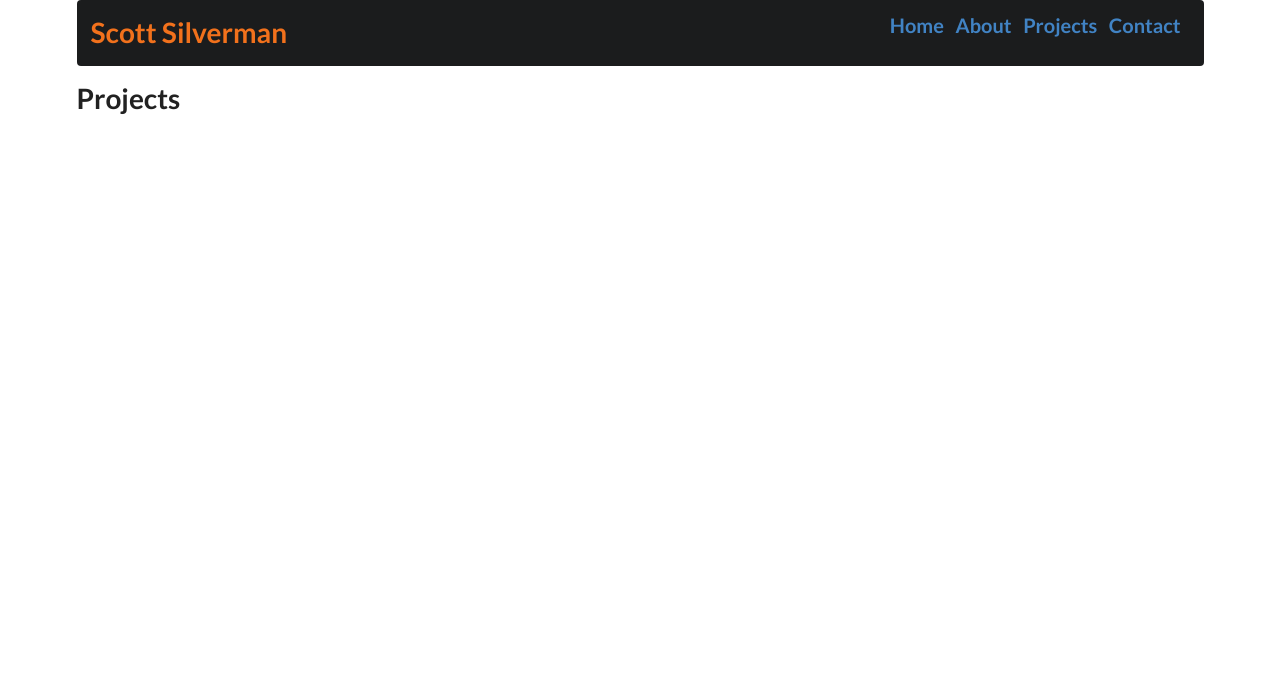
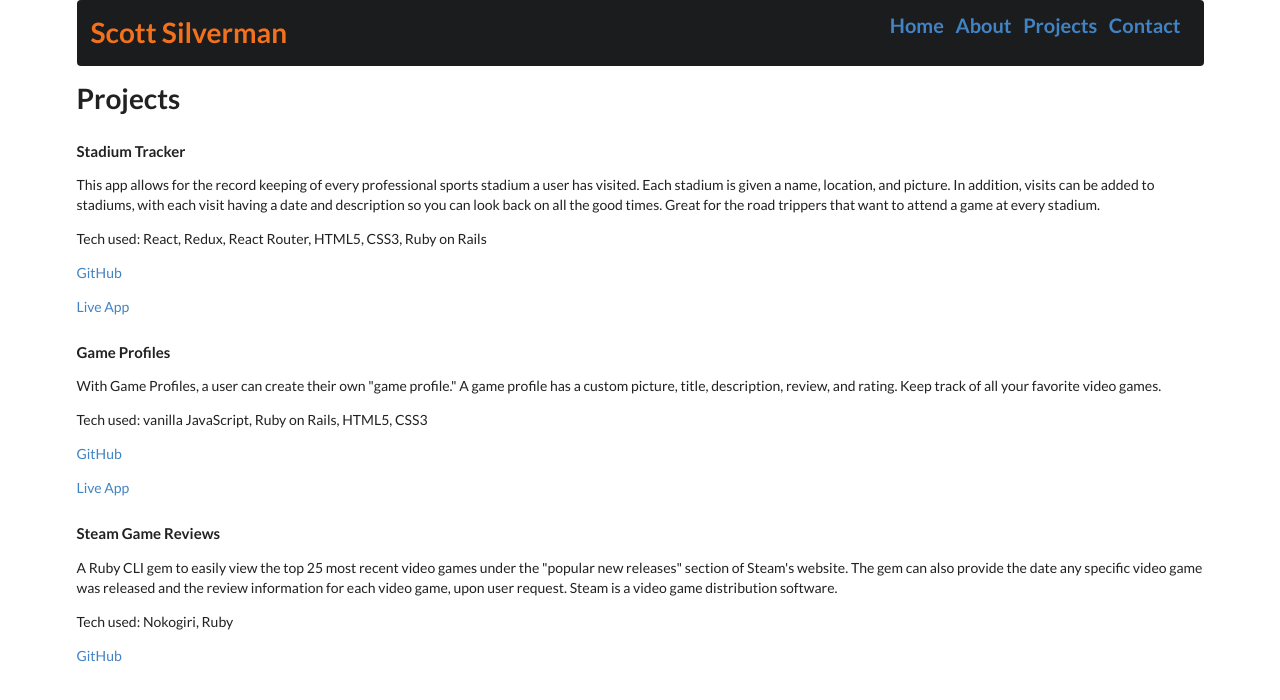
Before and after one commit to ScottMS724/my-website, a React (Create React App) app: page /projects in a window 1280 px wide. Shown: the top 700 px of the page. Built offline with nearby package versions, Linux system fonts and the light colour scheme.

Commit message:
add projects and contact content

```diff
--- a/src/components/Contact.js
+++ b/src/components/Contact.js
@@ -4,6 +4,12 @@ const Contact = () => {
     return (
         <div>
             <h1>Contact</h1>
+
+            <h3>ScottMS724@gmail.com</h3>
+            <p>Please feel free to e-mail me at anytime. I will get back to you as soon as possible.</p>
+            <p><a href="https://github.com/ScottMS724">GitHub</a></p>
+            <p><a href="https://www.linkedin.com/in/scott-m-silverman/">LinkedIn</a></p>
+            <p><a href="https://www.facebook.com/scottms/">Facebook</a></p>
         </div>
     );
 };
--- a/src/components/Projects.js
+++ b/src/components/Projects.js
@@ -4,6 +4,29 @@ const Projects = () => {
     return (
         <div>
             <h1>Projects</h1>
+
+            <h4>Stadium Tracker</h4>
+            <p>This app allows for the record keeping of every professional sports stadium a user has visited. Each stadium
+            is given a name, location, and picture. In addition, visits can be added to stadiums, with each visit having
+            a date and description so you can look back on all the good times. Great for the road trippers that want to attend a
+            game at every stadium.</p>
+            <p>Tech used: React, Redux, React Router, HTML5, CSS3, Ruby on Rails</p>
+            <p><a href="https://github.com/ScottMS724/stadium-tracker-frontend">GitHub</a></p>
+            <p><a href="https://stadium-tracker.netlify.app/">Live App</a></p>
+
+            <h4>Game Profiles</h4>
+            <p>With Game Profiles, a user can create their own "game profile." A game profile has a custom picture, title, description, review,
+            and rating. Keep track of all your favorite video games.</p>
+            <p>Tech used: vanilla JavaScript, Ruby on Rails, HTML5, CSS3</p>
+            <p><a href="https://github.com/ScottMS724/game_profiles_frontend-">GitHub</a></p>
+            <p><a href="https://game-profiles-frontend.vercel.app/">Live App</a></p>
+
+            <h4>Steam Game Reviews</h4>
+            <p>A Ruby CLI gem to easily view the top 25 most recent video games under the "popular new releases"
+            section of Steam's website. The gem can also provide the date any specific video game was released and the review information
+            for each video game, upon user request. Steam is a video game distribution software.</p>
+            <p>Tech used: Nokogiri, Ruby</p>
+            <p><a href="https://github.com/ScottMS724/steam_games">GitHub</a></p>
         </div>
     );
 };
```
